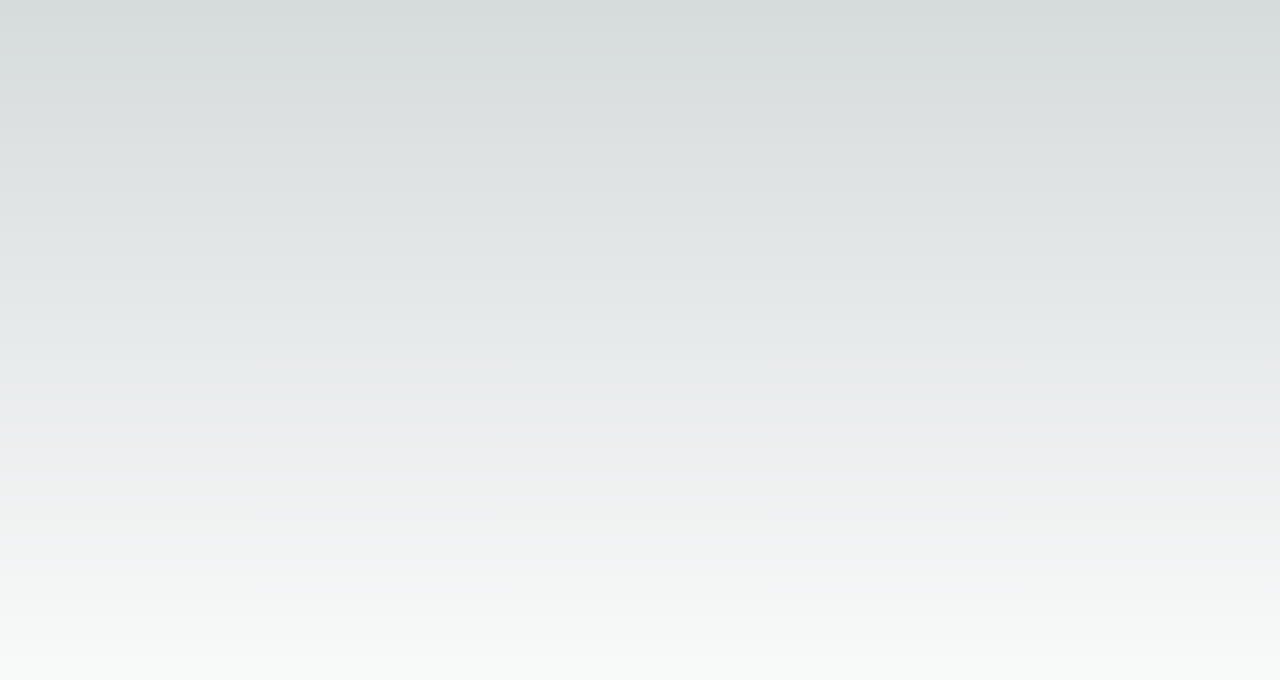
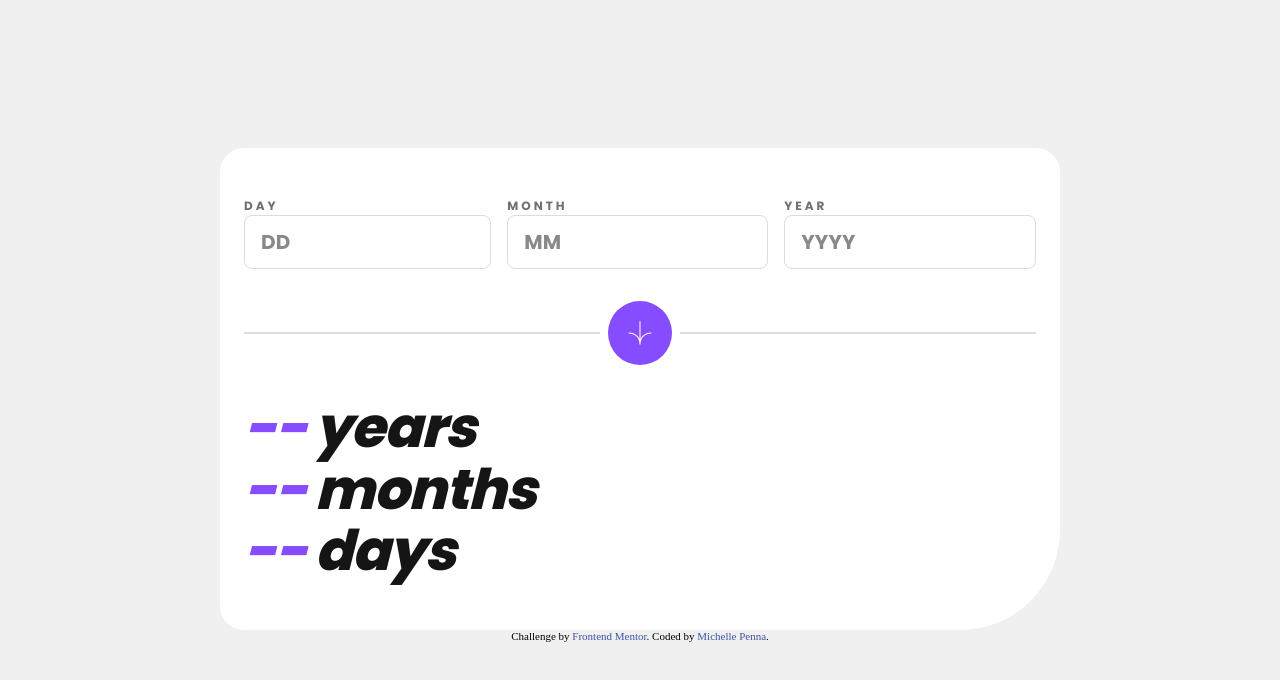
Before and after one commit to michellepennat/ageCalculator, a Next.js app: page / in a window 1280 px wide. Shown: the top 680 px of the page. Built offline with nearby package versions, Linux system fonts and the light colour scheme.

Commit message:
feat(ageCalculator): structure and styles

```diff
--- a/pages/index.tsx
+++ b/pages/index.tsx
@@ -2,10 +2,15 @@ import Head from "next/head";
 import Image from "next/image";
 import { Poppins } from "next/font/google";
 import styles from "@/styles/Home.module.css";
+import iconSVG from "../public/icon-arrow.svg";
 
-const poppins = Poppins({
+const poppins700 = Poppins({
   subsets: ["latin"],
-  weight: ["100", "200", "300", "400", "500", "600", "800", "900"],
+  weight: ["700"],
+});
+const poppins800 = Poppins({
+  subsets: ["latin"],
+  weight: ["800"],
 });
 
 export default function Home() {
@@ -18,7 +23,72 @@ export default function Home() {
         <link rel="icon" href="/favicon-32x32.png" />
       </Head>
       <main className={styles.main}>
-
+        <h1>Age calculator</h1>
+        <section className={styles.card}>
+          <form action="" className={styles.form}>
+            <div>
+              <label htmlFor="day" className={poppins700.className}>
+                Day
+              </label>
+              <input
+                className={poppins700.className}
+                type="number"
+                placeholder="DD"
+              />
+            </div>
+            <div>
+              <label htmlFor="month" className={poppins700.className}>
+                Month
+              </label>
+              <input
+                className={poppins700.className}
+                type="number"
+                placeholder="MM"
+              />
+            </div>
+            <div>
+              <label htmlFor="year" className={poppins700.className}>
+                Year
+              </label>
+              <input
+                className={poppins700.className}
+                type="number"
+                placeholder="YYYY"
+              />
+            </div>
+          </form>
+          <div className={styles.button}>
+            <hr color="#dcdcdc" />
+            <button>
+              <Image src={iconSVG} alt="Arrow" />
+            </button>
+            <hr color="#dcdcdc" />
+          </div>
+          <div className={styles.text}>
+            <h2 className={poppins800.className}>--</h2>{" "}
+            <h3 className={poppins800.className}>years</h3>
+          </div>
+          <div className={styles.text}>
+            <h2 className={poppins800.className}>--</h2>{" "}
+            <h3 className={poppins800.className}>months</h3>
+          </div>
+          <div className={styles.text}>
+            <h2 className={poppins800.className}>--</h2>{" "}
+            <h3 className={poppins800.className}>days</h3>
+          </div>
+        </section>
+        <div className={styles.attribution}>
+          Challenge by
+          <a
+            href="https://www.frontendmentor.io/challenges/results-summary-component-CE_K6s0maV"
+            target="_blank"
+          >
+            {" "}
+            Frontend Mentor
+          </a>
+          . Coded by{" "}
+          <a href="https://github.com/michellepennat">Michelle Penna</a>.
+        </div>
       </main>
     </>
   );
--- a/styles/Home.module.css
+++ b/styles/Home.module.css
@@ -1,278 +1,112 @@
 .main {
   display: flex;
   flex-direction: column;
-  justify-content: space-between;
+  justify-content: center;
   align-items: center;
-  padding: 6rem;
   min-height: 100vh;
 }
 
-.description {
-  display: inherit;
-  justify-content: inherit;
-  align-items: inherit;
-  font-size: 0.85rem;
-  max-width: var(--max-width);
-  width: 100%;
-  z-index: 2;
-  font-family: var(--font-mono);
+.attribution {
+  font-size: 11px;
+  font-weight: 500;
+  text-align: center;
+  margin-bottom: 10px;
 }
-
-.description a {
-  display: flex;
-  justify-content: center;
-  align-items: center;
-  gap: 0.5rem;
-}
-
-.description p {
-  position: relative;
-  margin: 0;
-  padding: 1rem;
-  background-color: rgba(var(--callout-rgb), 0.5);
-  border: 1px solid rgba(var(--callout-border-rgb), 0.3);
-  border-radius: var(--border-radius);
-}
-
-.code {
-  font-weight: 700;
-  font-family: var(--font-mono);
-}
-
-.grid {
-  display: grid;
-  grid-template-columns: repeat(4, minmax(25%, auto));
-  width: var(--max-width);
-  max-width: 100%;
+.attribution a {
+  color: hsl(228, 45%, 44%);
 }
 
 .card {
-  padding: 1rem 1.2rem;
-  border-radius: var(--border-radius);
-  background: rgba(var(--card-rgb), 0);
-  border: 1px solid rgba(var(--card-border-rgb), 0);
-  transition: background 200ms, border 200ms;
+  background-color: var(--white);
+  min-width: var(--min-width);
+  width: 100%;
+  max-width: var(--max-width);
+  border-radius: var(--border-radius-mb);
+  padding: 48px 24px;
 }
 
-.card span {
-  display: inline-block;
-  transition: transform 200ms;
+.form {
+  display: flex;
+  flex-direction: row;
+  gap: 16px;
 }
 
-.card h2 {
-  font-weight: 600;
-  margin-bottom: 0.7rem;
+.form input {
+  padding: 12px 16px;
+  width: 100%;
+  height: 54px;
+  border: 1px solid var(--line);
+  border-radius: 8px;
+  font-style: normal;
+  font-size: 20px;
+  line-height: 30px;
+  letter-spacing: 0.01em;
+  color: var(--black);
+}
+.form input:hover {
+  border: 1px solid var(--purple);
+}
+.form input:focus-visible {
+  outline: 1px solid var(--purple);
 }
 
-.card p {
-  margin: 0;
-  opacity: 0.6;
-  font-size: 0.9rem;
-  line-height: 1.5;
-  max-width: 30ch;
+.form input::placeholder {
+  font-style: normal;
+  font-size: 20px;
+  line-height: 30px;
+  letter-spacing: 0.01em;
+  color: var(--black);
+  opacity: 0.5;
 }
 
-.center {
+.button {
   display: flex;
+  flex-direction: row;
+  gap: 8px;
+  align-items: center;
+  margin-block: 32px;
+}
+
+.button hr {
+  padding: 0px;
+  width: 100%;
+  height: 1px;
+}
+
+.button button {
+  display: flex;
+  flex-direction: row;
   justify-content: center;
   align-items: center;
-  position: relative;
-  padding: 4rem 0;
+  padding: 0px;
+  gap: 8px;
+  border: none;
+  min-width: 64px;
+  height: 64px;
+  background: var(--purple);
+  border-radius: 216px;
+}
+.button button img {
+  width: 24px;
+  height: 24px;
 }
 
-.center::before {
-  background: var(--secondary-glow);
-  border-radius: 50%;
-  width: 480px;
-  height: 360px;
-  margin-left: -400px;
+.text {
+  display: flex;
+  align-items: center;
+  gap: 8px;
 }
-
-.center::after {
-  background: var(--primary-glow);
-  width: 240px;
-  height: 180px;
-  z-index: -1;
+.text h2 {
+  font-style: italic;
+  font-size: 56px;
+  line-height: 110%;
+  letter-spacing: -0.02em;
+  color: var(--purple);
 }
-
-.center::before,
-.center::after {
-  content: '';
-  left: 50%;
-  position: absolute;
-  filter: blur(45px);
-  transform: translateZ(0);
+.text h3 {
+  font-style: italic;
+  font-size: 56px;
+  line-height: 110%;
+  letter-spacing: -0.02em;
+  color: var(--black);
 }
-
-.logo,
-.thirteen {
-  position: relative;
-}
-
-.thirteen {
-  display: flex;
-  justify-content: center;
-  align-items: center;
-  width: 75px;
-  height: 75px;
-  padding: 25px 10px;
-  margin-left: 16px;
-  transform: translateZ(0);
-  border-radius: var(--border-radius);
-  overflow: hidden;
-  box-shadow: 0px 2px 8px -1px #0000001a;
-}
-
-.thirteen::before,
-.thirteen::after {
-  content: '';
-  position: absolute;
-  z-index: -1;
-}
-
-/* Conic Gradient Animation */
-.thirteen::before {
-  animation: 6s rotate linear infinite;
-  width: 200%;
-  height: 200%;
-  background: var(--tile-border);
-}
-
-/* Inner Square */
-.thirteen::after {
-  inset: 0;
-  padding: 1px;
-  border-radius: var(--border-radius);
-  background: linear-gradient(
-    to bottom right,
-    rgba(var(--tile-start-rgb), 1),
-    rgba(var(--tile-end-rgb), 1)
-  );
-  background-clip: content-box;
-}
-
-/* Enable hover only on non-touch devices */
-@media (hover: hover) and (pointer: fine) {
-  .card:hover {
-    background: rgba(var(--card-rgb), 0.1);
-    border: 1px solid rgba(var(--card-border-rgb), 0.15);
-  }
-
-  .card:hover span {
-    transform: translateX(4px);
-  }
-}
-
-@media (prefers-reduced-motion) {
-  .thirteen::before {
-    animation: none;
-  }
-
-  .card:hover span {
-    transform: none;
-  }
-}
-
-/* Mobile */
-@media (max-width: 700px) {
-  .content {
-    padding: 4rem;
-  }
-
-  .grid {
-    grid-template-columns: 1fr;
-    margin-bottom: 120px;
-    max-width: 320px;
-    text-align: center;
-  }
-
-  .card {
-    padding: 1rem 2.5rem;
-  }
-
-  .card h2 {
-    margin-bottom: 0.5rem;
-  }
-
-  .center {
-    padding: 8rem 0 6rem;
-  }
-
-  .center::before {
-    transform: none;
-    height: 300px;
-  }
-
-  .description {
-    font-size: 0.8rem;
-  }
-
-  .description a {
-    padding: 1rem;
-  }
-
-  .description p,
-  .description div {
-    display: flex;
-    justify-content: center;
-    position: fixed;
-    width: 100%;
-  }
-
-  .description p {
-    align-items: center;
-    inset: 0 0 auto;
-    padding: 2rem 1rem 1.4rem;
-    border-radius: 0;
-    border: none;
-    border-bottom: 1px solid rgba(var(--callout-border-rgb), 0.25);
-    background: linear-gradient(
-      to bottom,
-      rgba(var(--background-start-rgb), 1),
-      rgba(var(--callout-rgb), 0.5)
-    );
-    background-clip: padding-box;
-    backdrop-filter: blur(24px);
-  }
-
-  .description div {
-    align-items: flex-end;
-    pointer-events: none;
-    inset: auto 0 0;
-    padding: 2rem;
-    height: 200px;
-    background: linear-gradient(
-      to bottom,
-      transparent 0%,
-      rgb(var(--background-end-rgb)) 40%
-    );
-    z-index: 1;
-  }
-}
-
-/* Tablet and Smaller Desktop */
-@media (min-width: 701px) and (max-width: 1120px) {
-  .grid {
-    grid-template-columns: repeat(2, 50%);
-  }
-}
-
-@media (prefers-color-scheme: dark) {
-  .vercelLogo {
-    filter: invert(1);
-  }
-
-  .logo,
-  .thirteen img {
-    filter: invert(1) drop-shadow(0 0 0.3rem #ffffff70);
-  }
-}
-
-@keyframes rotate {
-  from {
-    transform: rotate(360deg);
-  }
-  to {
-    transform: rotate(0deg);
-  }
-}
--- a/styles/globals.css
+++ b/styles/globals.css
@@ -1,76 +1,18 @@
 :root {
-  --max-width: 1100px;
-  --border-radius: 12px;
-  --font-mono: ui-monospace, Menlo, Monaco, 'Cascadia Mono', 'Segoe UI Mono',
-    'Roboto Mono', 'Oxygen Mono', 'Ubuntu Monospace', 'Source Code Pro',
-    'Fira Mono', 'Droid Sans Mono', 'Courier New', monospace;
+  --min-width: 343px;
+  --max-width: 840px;
+  --border-radius-mb: 24px 24px 100px 24px;
+  --border-radius-dk: 24px 24px 200px 24px;
+  --font-mono: ui-monospace, Menlo, Monaco, "Cascadia Mono", "Segoe UI Mono",
+    "Roboto Mono", "Oxygen Mono", "Ubuntu Monospace", "Source Code Pro",
+    "Fira Mono", "Droid Sans Mono", "Courier New", monospace;
 
-  --foreground-rgb: 0, 0, 0;
-  --background-start-rgb: 214, 219, 220;
-  --background-end-rgb: 255, 255, 255;
-
-  --primary-glow: conic-gradient(
-    from 180deg at 50% 50%,
-    #16abff33 0deg,
-    #0885ff33 55deg,
-    #54d6ff33 120deg,
-    #0071ff33 160deg,
-    transparent 360deg
-  );
-  --secondary-glow: radial-gradient(
-    rgba(255, 255, 255, 1),
-    rgba(255, 255, 255, 0)
-  );
-
-  --tile-start-rgb: 239, 245, 249;
-  --tile-end-rgb: 228, 232, 233;
-  --tile-border: conic-gradient(
-    #00000080,
-    #00000040,
-    #00000030,
-    #00000020,
-    #00000010,
-    #00000010,
-    #00000080
-  );
-
-  --callout-rgb: 238, 240, 241;
-  --callout-border-rgb: 172, 175, 176;
-  --card-rgb: 180, 185, 188;
-  --card-border-rgb: 131, 134, 135;
-}
-
-@media (prefers-color-scheme: dark) {
-  :root {
-    --foreground-rgb: 255, 255, 255;
-    --background-start-rgb: 0, 0, 0;
-    --background-end-rgb: 0, 0, 0;
-
-    --primary-glow: radial-gradient(rgba(1, 65, 255, 0.4), rgba(1, 65, 255, 0));
-    --secondary-glow: linear-gradient(
-      to bottom right,
-      rgba(1, 65, 255, 0),
-      rgba(1, 65, 255, 0),
-      rgba(1, 65, 255, 0.3)
-    );
-
-    --tile-start-rgb: 2, 13, 46;
-    --tile-end-rgb: 2, 5, 19;
-    --tile-border: conic-gradient(
-      #ffffff80,
-      #ffffff40,
-      #ffffff30,
-      #ffffff20,
-      #ffffff10,
-      #ffffff10,
-      #ffffff80
-    );
-
-    --callout-rgb: 20, 20, 20;
-    --callout-border-rgb: 108, 108, 108;
-    --card-rgb: 100, 100, 100;
-    --card-border-rgb: 200, 200, 200;
-  }
+  --light-grey: #f0f0f0;
+  --white: #ffffff;
+  --grey: #716f6f;
+  --line: #dcdcdc;
+  --black: #151515;
+  --purple: #854dff;
 }
 
 * {
@@ -86,13 +28,7 @@ body {
 }
 
 body {
-  color: rgb(var(--foreground-rgb));
-  background: linear-gradient(
-      to bottom,
-      transparent,
-      rgb(var(--background-end-rgb))
-    )
-    rgb(var(--background-start-rgb));
+  background-color: var(--light-grey);
 }
 
 a {
@@ -100,8 +36,20 @@ a {
   text-decoration: none;
 }
 
-@media (prefers-color-scheme: dark) {
-  html {
-    color-scheme: dark;
-  }
+h1 {
+  position: absolute;
+  left: -10000px;
+  width: 1px;
+  height: 1px;
+  top: auto;
+  overflow: hidden;
 }
+
+label {
+  color: var(--grey);
+  font-size: 12px;
+  line-height: 18px;
+  letter-spacing: 0.25em;
+  text-transform: uppercase;
+  font-style: normal;
+}
```
Also changed, not shown: pages/api/hello.ts (deleted, +0 -13 lines).
